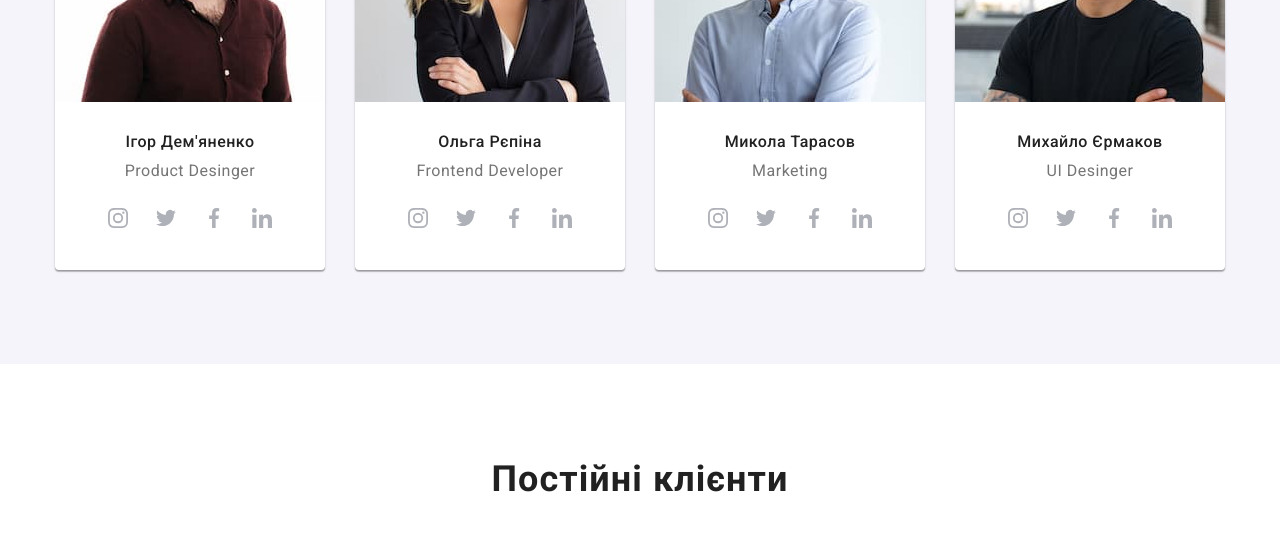
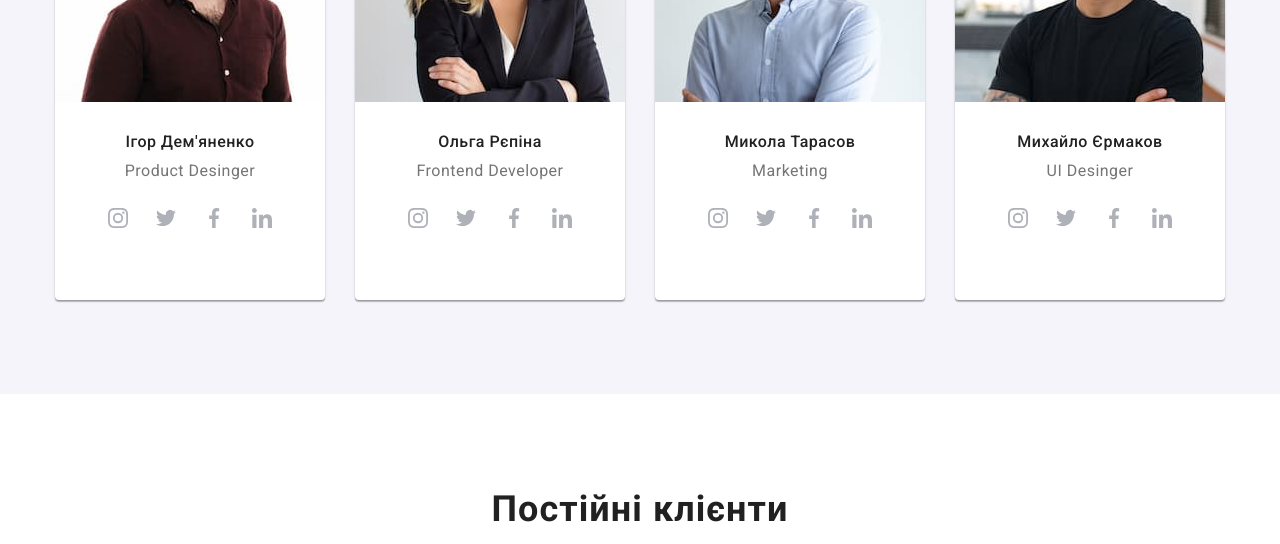
Before and after one commit to Poof322/goit-markup-hw-04, a plain HTML site: page index.html in a window 1280 px wide. Shown: the part 1945-2489 px from the top of the page. Drawn offline with nearby package versions, Linux system fonts and the light colour scheme.

Commit message:
goit-markup-hw-04

```diff
--- a/css/styles.css
+++ b/css/styles.css
@@ -94,13 +94,17 @@ p {
   margin-left: auto;
 }
 
-.icon-nav-mail {
-  margin-right: 10px;
+  .icon-nav-mail{
+  margin-right:10px;
+ fill: currentColor;
+
 }
+ .icon-nav-phone{
+  margin-right:10px;
+  fill: currentColor;
 
-.icon-nav-phone {
-  margin-right: 10px;
-}
+ }
+
 
 .navigation-address-phone {
   font-style: normal;
@@ -110,11 +114,12 @@ p {
   letter-spacing: 0.02em;
   color: #757575;
   padding: 32px 0;
+  display: flex;
+
 }
 
 .navigation-address-phone:hover {
   color: #2196f3;
-  fill: #2196f3;
 }
 
 .navigation-address-mail {
@@ -125,11 +130,12 @@ p {
   letter-spacing: 0.02em;
   color: #757575;
   padding: 32px 0;
+  display: flex;
 }
 
 .navigation-address-mail:hover {
   color: #2196f3;
-  fill: #2196f3;
+
 }
 
 .section-main {
@@ -300,6 +306,11 @@ img {
   color: #757575;
   text-decoration: none;
   padding-bottom: 16px;
+}
+
+
+.box-icon-list{
+  padding-bottom: 30px;
 }
 .boxcard-icon-team {
   gap: 10px;
--- a/index.html
+++ b/index.html
@@ -164,37 +164,40 @@
               <img src="./images/igor.jpg" alt="Photo" />
               <h3 class="card-name">Ігор Дем'яненко</h3>
               <p class="work-name">Product Desinger</p>
-              <div class="boxcard-icon-team">
+              <ul class="box-icon-list">
+                <li class="boxcard-icon-team">
                   <a href="" class="boxcard-link" >
                 <svg class="boxcard-icon" width="20" height="20">
                   <use href="./images/icons.svg#icon-instagram">
                   </use>
                 </svg>
               </a>
-              </div>
-            <div class="boxcard-icon-team">
+                </li>
+
+              <li class="boxcard-icon-team">
                 <a href="" class="boxcard-link">
                 <svg class="boxcard-icon" width="20" height="20">
                   <use href="./images/icons.svg#icon-twitter"></use>
                 </svg>
               </a>
-          </div>
-          <div class="boxcard-icon-team">
+            </li>
+            <li class="boxcard-icon-team">
 
               <a href="" class="boxcard-link">
                 <svg class="boxcard-icon" width="20" height="20">
                   <use href="./images/icons.svg#icon-facebook"></use>
                 </svg>
               </a>
-          </div>
-          <div class="boxcard-icon-team">
+            </li>
+            <li class="boxcard-icon-team">
 
               <a href="" class="boxcard-link">
                 <svg class="boxcard-icon" width="20" height="20">
                   <use href="./images/icons.svg#icon-linkedin"></use>
                 </svg>
               </a>
-          </div>
+            </li>
+          </ul>
             </li>
 
 
@@ -202,111 +205,121 @@
               <img src="./images/olga.jpg" alt="Photo" />
               <h3 class="card-name">Ольга Рєпіна</h3>
               <p class="work-name">Frontend Developer</p>
-              <div class="boxcard-icon-team">
+              <ul class="box-icon-list">
+                <li class="boxcard-icon-team">
                   <a href="" class="boxcard-link" >
                 <svg class="boxcard-icon" width="20" height="20">
                   <use href="./images/icons.svg#icon-instagram">
                   </use>
                 </svg>
               </a>
-              </div>
-            <div class="boxcard-icon-team">
+                </li>
+
+              <li class="boxcard-icon-team">
                 <a href="" class="boxcard-link">
                 <svg class="boxcard-icon" width="20" height="20">
                   <use href="./images/icons.svg#icon-twitter"></use>
                 </svg>
               </a>
-          </div>
-          <div class="boxcard-icon-team">
+            </li>
+            <li class="boxcard-icon-team">
 
               <a href="" class="boxcard-link">
                 <svg class="boxcard-icon" width="20" height="20">
                   <use href="./images/icons.svg#icon-facebook"></use>
                 </svg>
               </a>
-          </div>
-          <div class="boxcard-icon-team">
+            </li>
+            <li class="boxcard-icon-team">
 
               <a href="" class="boxcard-link">
                 <svg class="boxcard-icon" width="20" height="20">
                   <use href="./images/icons.svg#icon-linkedin"></use>
                 </svg>
               </a>
-          </div>
+            </li>
+          </ul>
             </li>
 
             <li class="box-card">
               <img src="./images/mikola.jpg" alt="Photo" />
               <h3 class="card-name">Микола Тарасов</h3>
               <p class="work-name">Marketing</p>
-              <div class="boxcard-icon-team">
+              <ul class="box-icon-list">
+                <li class="boxcard-icon-team">
                   <a href="" class="boxcard-link" >
                 <svg class="boxcard-icon" width="20" height="20">
                   <use href="./images/icons.svg#icon-instagram">
                   </use>
                 </svg>
               </a>
-              </div>
-            <div class="boxcard-icon-team">
+                </li>
+
+              <li class="boxcard-icon-team">
                 <a href="" class="boxcard-link">
                 <svg class="boxcard-icon" width="20" height="20">
                   <use href="./images/icons.svg#icon-twitter"></use>
                 </svg>
               </a>
-          </div>
-          <div class="boxcard-icon-team">
+            </li>
+            <li class="boxcard-icon-team">
 
               <a href="" class="boxcard-link">
                 <svg class="boxcard-icon" width="20" height="20">
                   <use href="./images/icons.svg#icon-facebook"></use>
                 </svg>
               </a>
-          </div>
-          <div class="boxcard-icon-team">
+            </li>
+            <li class="boxcard-icon-team">
 
               <a href="" class="boxcard-link">
                 <svg class="boxcard-icon" width="20" height="20">
                   <use href="./images/icons.svg#icon-linkedin"></use>
                 </svg>
               </a>
-          </div>
+            </li>
+          </ul>
             </li>
             <li class="box-card">
               <img src="./images/misha.jpg" alt="Photo" />
               <h3 class="card-name">Михайло Єрмаков</h3>
               <p class="work-name">UI Desinger</p>
-              <div class="boxcard-icon-team">
+            <ul class="box-icon-list">
+              <li class="boxcard-icon-team">
                 <a href="" class="boxcard-link" >
               <svg class="boxcard-icon" width="20" height="20">
                 <use href="./images/icons.svg#icon-instagram">
                 </use>
               </svg>
             </a>
-              </div>
-            <div class="boxcard-icon-team">
+              </li>
+
+            <li class="boxcard-icon-team">
               <a href="" class="boxcard-link">
               <svg class="boxcard-icon" width="20" height="20">
                 <use href="./images/icons.svg#icon-twitter"></use>
               </svg>
             </a>
-          </div>
-          <div class="boxcard-icon-team">
+          </li>
+          <li class="boxcard-icon-team">
 
             <a href="" class="boxcard-link">
               <svg class="boxcard-icon" width="20" height="20">
                 <use href="./images/icons.svg#icon-facebook"></use>
               </svg>
             </a>
-          </div>
-          <div class="boxcard-icon-team">
+          </li>
+          <li class="boxcard-icon-team">
 
             <a href="" class="boxcard-link">
               <svg class="boxcard-icon" width="20" height="20">
                 <use href="./images/icons.svg#icon-linkedin"></use>
               </svg>
             </a>
-          </div>
           </li>
+        </ul>
+            </li>
+
           </ul>
         </div>
       </section>
```
Lines whose indentation alone changed are shown as unchanged.
